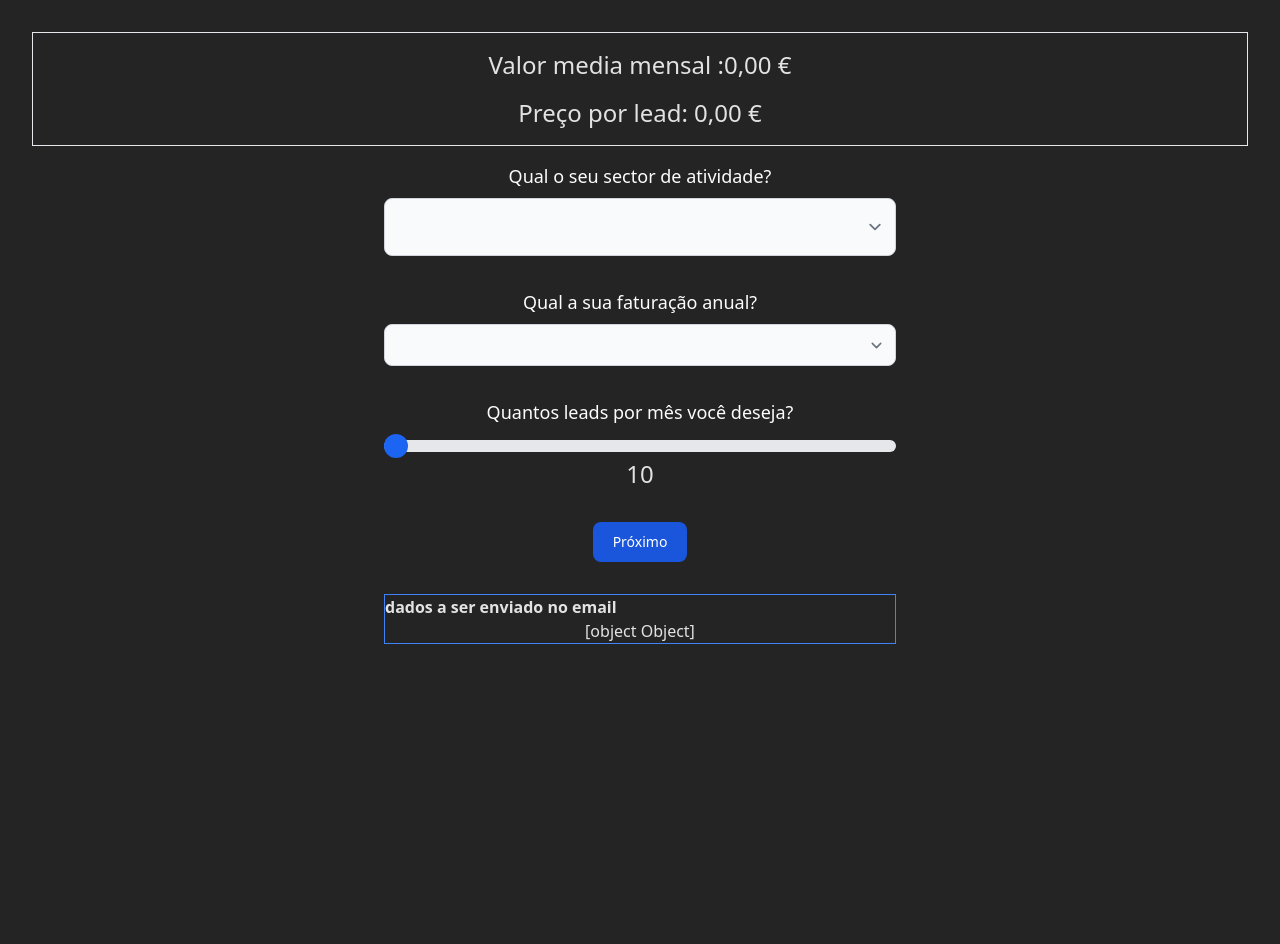
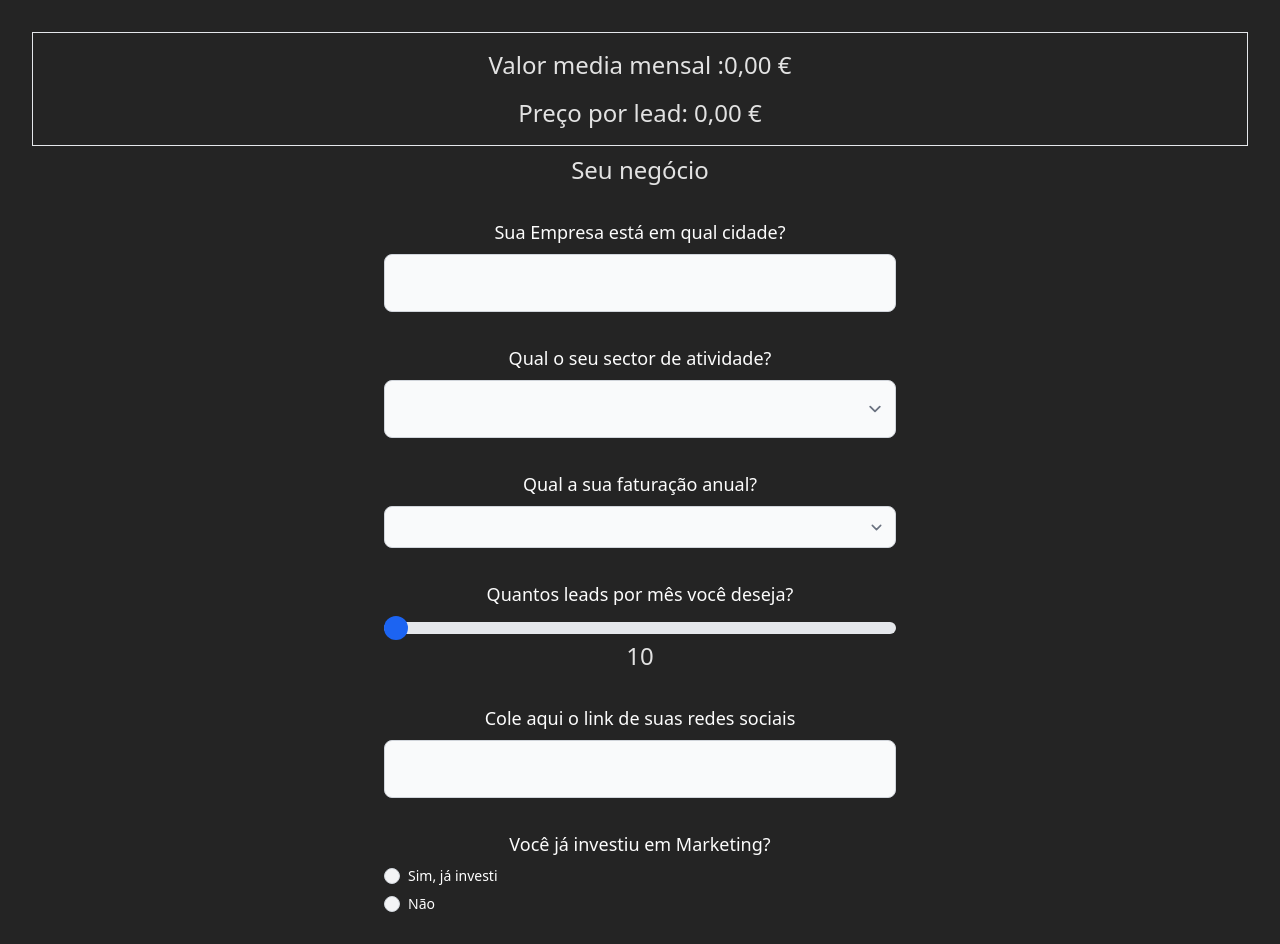
Before and after one commit to wagneraraujo/vv-price, a React (Vite) app: page / in a window 1280 px wide. Shown: the top 944 px of the page. Before the commit the page ends 800 px from the top, so only its background shows below. Built offline with nearby package versions, Linux system fonts and the light colour scheme.

Commit message:
update buttons steps

```diff
--- a/src/components/LeadPrice.tsx
+++ b/src/components/LeadPrice.tsx
@@ -1,5 +1,5 @@
 import { useForm } from "react-hook-form";
-import { z } from "zod";
+import { boolean, string, z } from "zod";
 import { zodResolver } from "@hookform/resolvers/zod";
 import { useEffect, useState } from "react";
 import calculatePrice from "../utils/calculatePrice";
@@ -28,6 +28,13 @@ const formSchema = z.object({
     .number()
     .min(1, { message: "O lead deve ser maior que 0" })
     .optional(),
+  role: string().optional(),
+  city: string().optional(),
+  website: string().optional(),
+  socialLinks: string().optional(),
+  investiment_mkt: boolean({
+    message: "Selecione se já investiu em Marketing ou não",
+  }),
 });
 
 type FormSchema = z.infer<typeof formSchema>;
@@ -48,10 +55,11 @@ const STEPS: STEP[] = [
     title: "Informações para Contato",
     fields: ["name", "email", "phone"],
   },
-  // {
-  //   id: 3,
-  //   title: "Resultado : Valor ou média aproximado para seu investimento",
-  // },
+  {
+    id: 3,
+    title: "Resultado : Valor ou média aproximado para seu investimento",
+    fields: [],
+  },
 ];
 
 export default function LeadPriceForm() {
@@ -75,6 +83,12 @@ export default function LeadPriceForm() {
       sector_of_activity: "",
       annual_turnover: "",
       lead_month: 10,
+      city: "",
+      phone: "",
+      role: "",
+      socialLinks: "",
+      website: "",
+      investiment_mkt: false,
     },
   });
 
@@ -88,6 +102,9 @@ export default function LeadPriceForm() {
 
     console.log("currentStep", currentStep);
     setCurrentStepe(currentStep + 1);
+  };
+  const backStep = () => {
+    setCurrentStepe(currentStep - 1);
   };
 
   const watchedSector = form.watch("sector_of_activity");
@@ -138,11 +155,20 @@ export default function LeadPriceForm() {
       >
         {currentStep === 1 && (
           <>
+            <h2 className="text-2xl">{STEPS[currentStep - 1].title}</h2>
             <div className="space-y-2 mt-4">
-              <label
-                htmlFor="countries"
-                className="block mb-2 text-lg md:text-2xl font-medium text-[var(--text)] dark:text-white"
-              >
+              <label className="block mb-2 text-lg md:text-2xl font-medium text-[var(--text)] dark:text-white">
+                Sua Empresa está em qual cidade?
+              </label>
+
+              <input
+                type="text"
+                className="block w-full p-4 text-gray-900 border border-gray-300 rounded-lg bg-gray-50 text-base focus:ring-blue-500 focus:border-blue-500 dark:bg-gray-700 dark:border-gray-600 dark:placeholder-gray-400 dark:text-white dark:focus:ring-blue-500 dark:focus:border-blue-500"
+                {...form.register("city")}
+              />
+            </div>
+            <div className="space-y-2 mt-4">
+              <label className="block mb-2 text-lg md:text-2xl font-medium text-[var(--text)] dark:text-white">
                 Qual o seu sector de atividade?
               </label>
               <select
@@ -263,11 +289,55 @@ export default function LeadPriceForm() {
               />
               <p className="text-center text-2xl">{form.watch("lead_month")}</p>
             </div>
+            <div className="space-y-2 mt-4">
+              <label className="block mb-2 text-lg md:text-2xl font-medium text-[var(--text)] dark:text-white">
+                Cole aqui o link de suas redes sociais
+              </label>
+
+              <input
+                type="text"
+                className="block w-full p-4 text-gray-900 border border-gray-300 rounded-lg bg-gray-50 text-base focus:ring-blue-500 focus:border-blue-500 dark:bg-gray-700 dark:border-gray-600 dark:placeholder-gray-400 dark:text-white dark:focus:ring-blue-500 dark:focus:border-blue-500"
+                {...form.register("socialLinks")}
+              />
+            </div>
+            <div className="space-y-2 mt-4  ">
+              <label className="block mb-2 text-lg md:text-2xl font-medium text-[var(--text)] dark:text-white">
+                Você já investiu em Marketing?
+              </label>
+
+              <div className="flex items-center mb-4 ">
+                <input
+                  id="sim"
+                  {...form.register("investiment_mkt")}
+                  type="radio"
+                  value="Sim"
+                  name="default-radio"
+                  className="w-4 h-4 text-blue-600 bg-gray-100 border-gray-300 focus:ring-blue-500 dark:focus:ring-blue-600 dark:ring-offset-gray-800 focus:ring-2 dark:bg-gray-700 dark:border-gray-600"
+                />
+                <label className="ms-2 text-sm font-medium text-white">
+                  Sim, já investi
+                </label>
+              </div>
+              <div className="flex items-center text-white">
+                <input
+                  {...form.register("investiment_mkt")}
+                  id="nao"
+                  type="radio"
+                  value="Não"
+                  name="default-radio"
+                  className="Namew-4 h-4 text-blue-600 bg-gray-100 border-gray-300 focus:ring-blue-500 dark:focus:ring-blue-600 dark:ring-offset-gray-800 focus:ring-2 dark:bg-gray-700 dark:border-gray-600"
+                />
+                <label className="ms-2 text-sm font-medium text-white ">
+                  Não
+                </label>
+              </div>
+            </div>
           </>
         )}
 
         {currentStep === 2 && (
           <>
+            <h2 className="text-2xl">{STEPS[currentStep - 1].title}</h2>
             <div className="mb-6">
               <label
                 htmlFor="large-input"
@@ -299,6 +369,17 @@ export default function LeadPriceForm() {
               )}
             </div>
 
+            <div className="space-y-2 mt-4">
+              <label className="block mb-2 text-lg md:text-2xl font-medium text-[var(--text)] dark:text-white">
+                Qual a sua função na Empresa?
+              </label>
+
+              <input
+                type="text"
+                className="block w-full p-4 text-gray-900 border border-gray-300 rounded-lg bg-gray-50 text-base focus:ring-blue-500 focus:border-blue-500 dark:bg-gray-700 dark:border-gray-600 dark:placeholder-gray-400 dark:text-white dark:focus:ring-blue-500 dark:focus:border-blue-500"
+                {...form.register("role")}
+              />
+            </div>
             <div className="mb-6">
               <label
                 htmlFor="large-input"
@@ -329,13 +410,52 @@ export default function LeadPriceForm() {
                 </p>
               )}
             </div>
+            <div className="space-y-2 mt-4">
+              <label className="block mb-2 text-lg md:text-2xl font-medium text-[var(--text)] dark:text-white">
+                Seu Telefone
+              </label>
+
+              <input
+                type="number"
+                className="block w-full p-4 text-gray-900 border border-gray-300 rounded-lg bg-gray-50 text-base focus:ring-blue-500 focus:border-blue-500 dark:bg-gray-700 dark:border-gray-600 dark:placeholder-gray-400 dark:text-white dark:focus:ring-blue-500 dark:focus:border-blue-500"
+                {...form.register("phone")}
+              />
+              {form.formState.errors.phone && (
+                <p className="text-red-500 text-sm mt-1 flex items-center">
+                  <svg
+                    className="w-4 h-4 mr-1"
+                    fill="currentColor"
+                    viewBox="0 0 20 20"
+                  >
+                    <path
+                      fillRule="evenodd"
+                      d="M18 10a8 8 0 11-16 0 8 8 0 0116 0zm-7 4a1 1 0 11-2 0 1 1 0 012 0zm-1-9a1 1 0 00-1 1v4a1 1 0 102 0V6a1 1 0 00-1-1z"
+                      clipRule="evenodd"
+                    />
+                  </svg>
+                  {form.formState.errors.phone?.message}
+                </p>
+              )}
+            </div>
+          </>
+        )}
+
+        {currentStep === 3 && (
+          <>
+            <h2 className="text-2xl">{STEPS[currentStep - 1].title}</h2>
           </>
         )}
         <button
           className="cursor-pointer text-white bg-blue-700 hover:bg-blue-800 focus:ring-4 focus:outline-none focus:ring-blue-300 font-medium rounded-lg text-sm px-5 py-2.5 text-center dark:bg-blue-600 dark:hover:bg-blue-700 dark:focus:ring-blue-800"
+          onClick={() => backStep()}
+        >
+          Voltar
+        </button>
+        <button
+          className={`cursor-pointer text-white bg-blue-700 hover:bg-blue-800 focus:ring-4 focus:outline-none focus:ring-blue-300 font-medium rounded-lg text-sm px-5 py-2.5 text-center dark:bg-blue-600 dark:hover:bg-blue-700 dark:focus:ring-blue-800 ${currentStep === 3 ? "hidden" : ""}`}
           onClick={() => nextStep()}
         >
-          Próximo
+          {currentStep === 2 ? "Enviar e Ver resulgado" : "Próximo"}
         </button>
 
         <div className="flex w-full mt-2 border border-blue-500 flex-col text-center justify-center">
```
